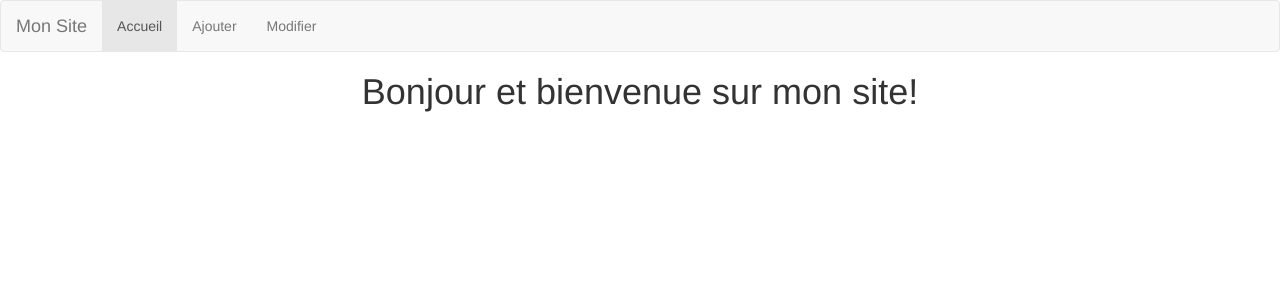
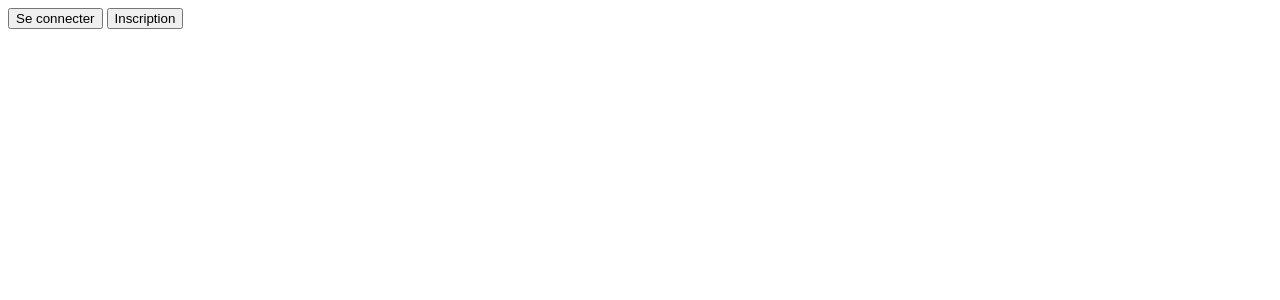
Before and after one commit to MoB-Dos/ProjetWeb, a PHP site: page /Accueil.php in a window 1280 px wide. Shown: the top 300 px of the page. Run offline with PHP 8.4, Linux system fonts and the light colour scheme; some libraries are stand-ins or nearby versions.

Commit message:
test accueil

```diff
--- a/Accueil.php
+++ b/Accueil.php
@@ -1,29 +1,2 @@
-<!DOCTYPE html>
-
-<html>
-
-<head>
-<title>Accueil</title>
-<meta charset="utf-8">
-<link type="text/css" rel="stylesheet" href="http://maxcdn.bootstrapcdn.com/bootstrap/3.3.1/css/bootstrap.min.css">
-<link type="text/css" rel="stylesheet" href="http://maxcdn.bootstrapcdn.com/font-awesome/4.2.0/css/font-awesome.min.css">
-</head>
-
-<nav class="navbar navbar-default">
-  <div class="container-fluid">
-    <div class="navbar-header">
-      <a class="navbar-brand" href="#">Mon Site</a>
-    </div>
-    <ul class="nav navbar-nav">
-      <li class="active"><a href="#">Accueil</a></li>
-      <li><a href="Ajout.php">Ajouter</a></li>
-      <li><a href="Modifier2.php">Modifier</a></li>
-    </ul>
-  </div>
-</nav>
-
-<body>
-  <center><h1>Bonjour et bienvenue sur mon site!</h1></center>
-</body>
-
-</html>
+<input type="button" value="Se connecter" onclick="window.location.href='connexion.php'">
+<input type="button" value="Inscription" onclick="window.location.href='Inscription1.php'">
```
